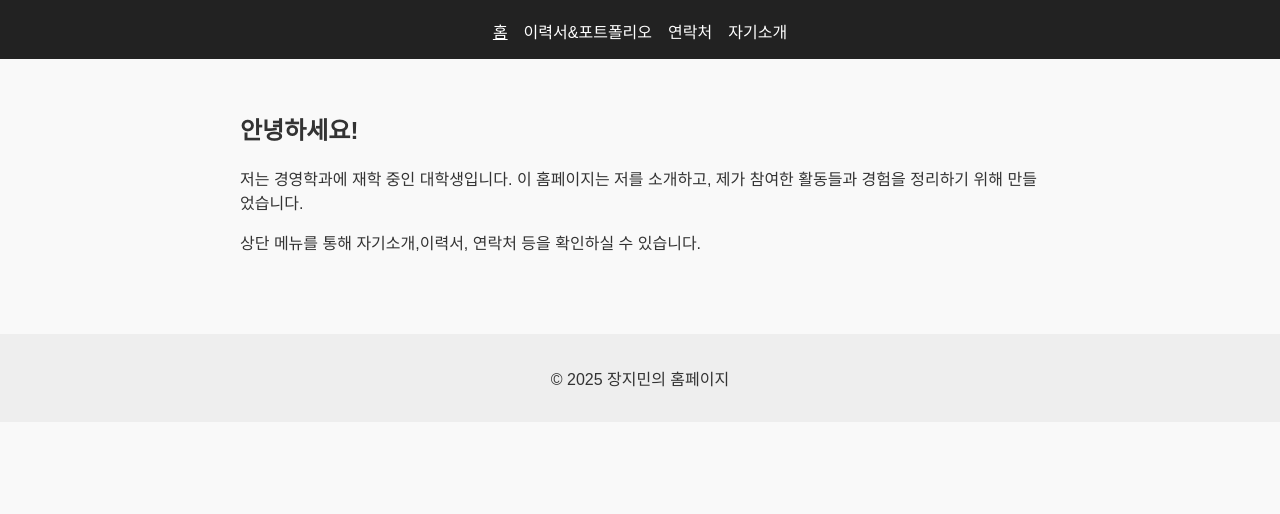
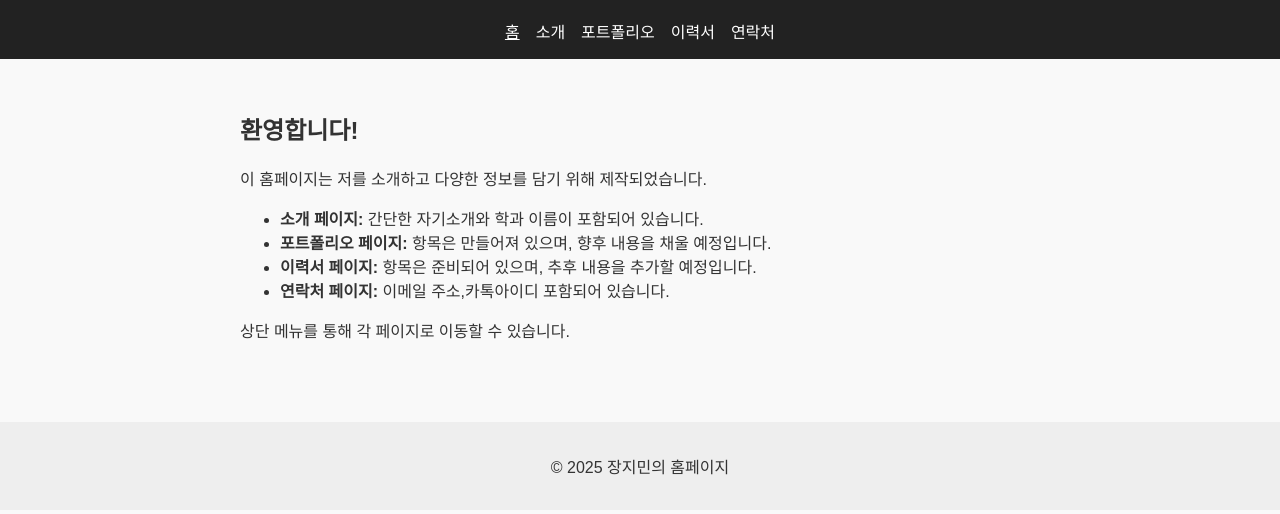
Before and after one commit to jiminf12/jimin, a plain HTML site: page index.html in a window 1280 px wide. Shown: the part 86-600 px from the top of the page. Drawn offline with Linux system fonts and the light colour scheme.

Commit message:
Add files via upload

```diff
--- a/index.html
+++ b/index.html
@@ -12,18 +12,27 @@
     <nav>
       <ul>
         <li><a href="index.html" class="active">홈</a></li>
-        <li><a href="resume.html">이력서&포트폴리오</a></li>
+        <li><a href="about.html">소개</a></li>
+        <li><a href="portfolio.html">포트폴리오</a></li>
+        <li><a href="resume.html">이력서</a></li>
         <li><a href="contact.html">연락처</a></li>
-        <li><a href="about.html">자기소개</a></li>
       </ul>
     </nav>
   </header>
 
   <main>
     <section>
-      <h2>안녕하세요!</h2>
-      <p>저는 경영학과에 재학 중인 대학생입니다. 이 홈페이지는 저를 소개하고, 제가 참여한 활동들과 경험을 정리하기 위해 만들었습니다.</p>
-      <p>상단 메뉴를 통해 자기소개,이력서, 연락처 등을 확인하실 수 있습니다.</p>
+      <h2>환영합니다!</h2>
+      <p>이 홈페이지는 저를 소개하고 다양한 정보를 담기 위해 제작되었습니다.</p>
+
+      <ul>
+        <li><strong>소개 페이지:</strong> 간단한 자기소개와 학과 이름이 포함되어 있습니다.</li>
+        <li><strong>포트폴리오 페이지:</strong> 항목은 만들어져 있으며, 향후 내용을 채울 예정입니다.</li>
+        <li><strong>이력서 페이지:</strong> 항목은 준비되어 있으며, 추후 내용을 추가할 예정입니다.</li>
+        <li><strong>연락처 페이지:</strong> 이메일 주소,카톡아이디 포함되어 있습니다.</li>
+      </ul>
+
+      <p>상단 메뉴를 통해 각 페이지로 이동할 수 있습니다.</p>
     </section>
   </main>
 
```
Also changed, not shown: portfolio.html (added, +37 -0 lines).
